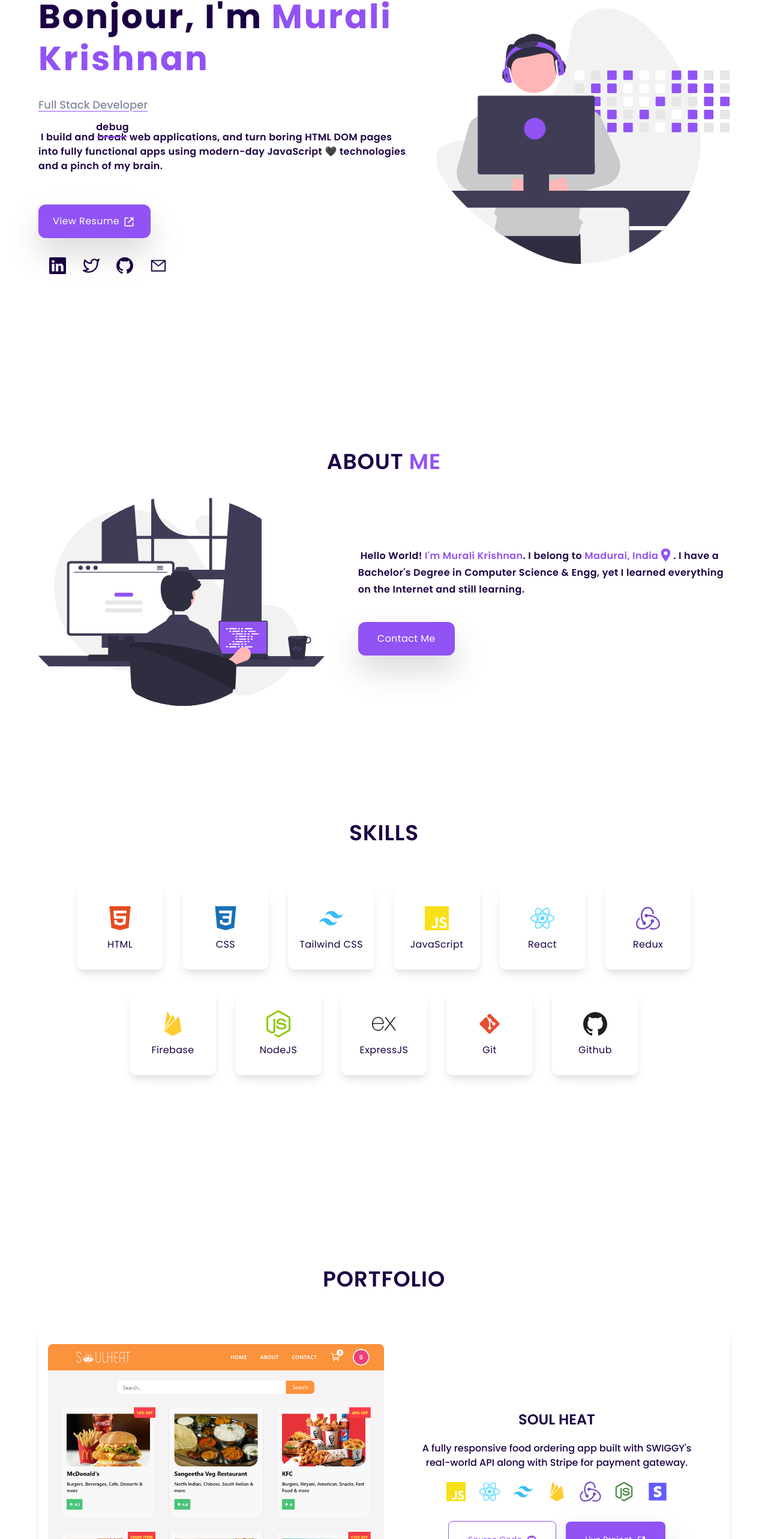
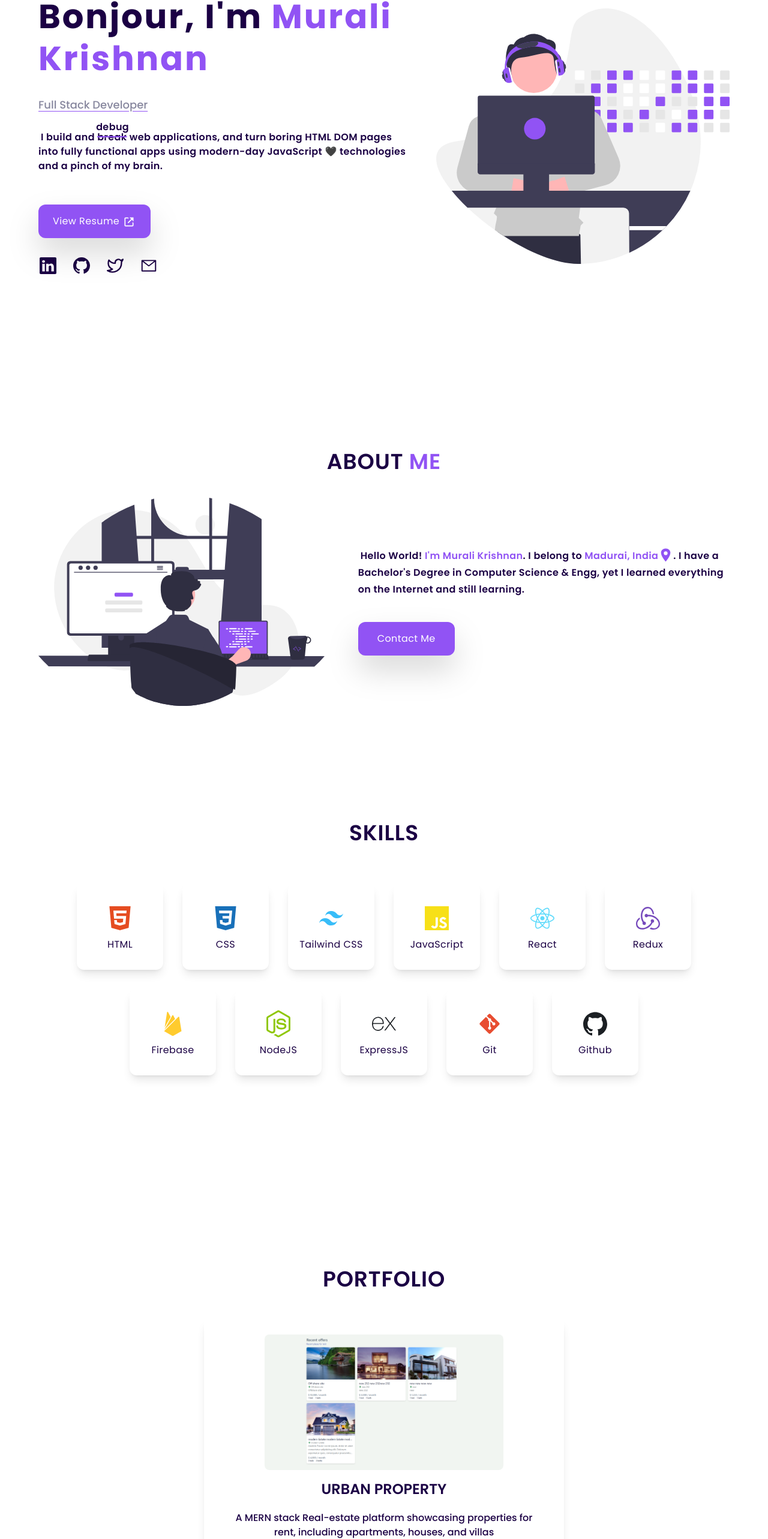
Before and after one commit to krish-98/muralikrishnan-portfolio, a React (Vite) app: page / in a window 1280 px wide. Shown: the part 208-2774 px from the top of the page at 60% size. Built offline with nearby package versions, Linux system fonts and the light colour scheme.

Commit message:
new project added

```diff
--- a/src/components/Header.jsx
+++ b/src/components/Header.jsx
@@ -1,18 +1,5 @@
 import { useEffect, useState } from 'react'
 import { HiMenu, HiX } from 'react-icons/hi'
-
-// const links = [
-//   { navigation: '#home', linkName: 'Home' },
-//   { navigation: '#about', linkName: 'About' },
-//   { navigation: '#skills', linkName: 'Skills' },
-//   { navigation: '#portfolio', linkName: 'Portfolio' },
-//   {
-//     navigation:
-//       'https://drive.google.com/file/d/1e5B0CPamP0gZlX0z4ybcZ0WPV1jo2z8h/view?usp=sharing',
-//     linkName: 'Resume',
-//   },
-//   { navigation: '#contact', linkName: 'Contact' },
-// ]
 
 const Header = () => {
   const [toggle, setToggle] = useState(false)
@@ -37,8 +24,9 @@ const Header = () => {
     <>
       {/* Mobile Navbar */}
       <nav
-        className={`lg:hidden sticky top-0 z-10 flex items-center justify-between p-4 bg-white text-primary ${
-          show && 'backdrop-blur-sm bg-transparent'
+        className={`lg:hidden sticky top-0 z-50 flex items-center justify-between p-4 bg-white text-primary ${
+          show && 'bg-transparent'
+        }
         } transition-all duration-300`}
       >
         <a className="text-2xl" href="#top">
@@ -115,14 +103,16 @@ const Header = () => {
 
       {/* laptop, Desktop Navbar */}
       <nav
-        className={`hidden lg:block sticky top-0 z-50 text-primary py-5 px-6 bg-white transition-all duration-300}`}
+        className={`hidden lg:block sticky top-0 z-50 text-primary py-5 px-6 bg-white transition-all duration-300 ${
+          show && 'bg-[#9153f4] text-white'
+        }`}
       >
         <div className="max-w-6xl mx-auto flex items-center justify-between">
           <a
             href="#top"
-            className="text-2xl uppercase font-semibold cursor-pointer hover:animate-pulse"
+            className="text-2xl font-medium cursor-pointer hover:animate-pulse"
           >
-            Murali Krishnan
+            Murali
           </a>
 
           <ul className="flex items-center gap-8 uppercase tracking-wider text-[.9rem] font-medium">
--- a/src/components/Hero.jsx
+++ b/src/components/Hero.jsx
@@ -1,18 +1,18 @@
-import Dev from "../assets/dev.svg"
-import { BiLinkExternal } from "react-icons/bi"
-import { AiOutlineMail } from "react-icons/ai"
-import { FiTwitter } from "react-icons/fi"
-import { BsLinkedin, BsGithub } from "react-icons/bs"
+import Dev from '../assets/dev.svg'
+import { BiLinkExternal } from 'react-icons/bi'
+import { AiOutlineMail } from 'react-icons/ai'
+import { FiTwitter } from 'react-icons/fi'
+import { BsLinkedin, BsGithub } from 'react-icons/bs'
 
 const Hero = () => {
   return (
     <section
       id="home"
-      className="h-[calc(100vh-64px)] flex items-center justify-center w-full  md:py-24 lg:px-6 lg:h-[calc(100vh-74px)] xl:px-0"
+      className="h-[calc(100vh-64px)] flex items-center justify-center w-full md:py-24 lg:px-6 lg:h-[calc(100vh-74px)] xl:px-0"
     >
       <div className="flex flex-col items-center gap-7 w-full text-center lg:items-start lg:text-left">
         <h1 className="font-bold text-5xl leading-tight tracking-wider md:text-[3.5rem]">
-          Bonjour, I'm{" "}
+          Bonjour, I'm{' '}
           <span className="font-bold text-primary">Murali Krishnan</span>
         </h1>
 
@@ -21,7 +21,7 @@ const Hero = () => {
         </p>
 
         <p className="text-sm leading-6 font-semibold tracking-wide md:w-[70%] lg:text-base lg:indent-1 lg:w-[93%]">
-          I build and{" "}
+          I build and{' '}
           <span className="relative">
             <span className="line-through decoration-2 decoration-primary">
               break
@@ -29,7 +29,7 @@ const Hero = () => {
             <span className="absolute bottom-[.8rem] left-[-2px] lg:left-[-6px] lg:bottom-4 ">
               debug
             </span>
-          </span>{" "}
+          </span>{' '}
           web applications, and turn boring HTML DOM pages into fully functional
           apps using modern-day JavaScript 🖤 technologies and a pinch of my
           brain.
@@ -46,7 +46,7 @@ const Hero = () => {
         </a>
 
         {/* Social Links */}
-        <div className="flex gap-6 my-1 lg:ml-4 ">
+        <div className="flex gap-6 my-1">
           <a
             className="hover:text-primary transition-all ease-in-out duration-300 "
             href="https://www.linkedin.com/in/muralikrishnanm98/"
@@ -58,20 +58,20 @@ const Hero = () => {
 
           <a
             className="hover:text-primary transition-all ease-in-out duration-300 "
+            href="https://github.com/krish-98"
+            target="_blank"
+            rel="noreferrer"
+          >
+            <BsGithub className="w-6 h-5 lg:h-7 lg:w-8" />
+          </a>
+
+          <a
+            className="hover:text-primary transition-all ease-in-out duration-300 "
             href="https://twitter.com/muralikrishn_an"
             target="_blank"
             rel="noreferrer"
           >
             <FiTwitter className="w-6 h-5 lg:h-7 lg:w-8" />
-          </a>
-
-          <a
-            className="hover:text-primary transition-all ease-in-out duration-300 "
-            href="https://github.com/krish-98"
-            target="_blank"
-            rel="noreferrer"
-          >
-            <BsGithub className="w-6 h-5 lg:h-7 lg:w-8" />
           </a>
 
           <a
--- a/src/components/Portfolio.jsx
+++ b/src/components/Portfolio.jsx
@@ -1,3 +1,4 @@
+import UrbanProperty from '../assets/urbanproperty.png'
 import SoulHeat from '../assets/soulheat.png'
 import Musik from '../assets/my-musik.png'
 import Audiophile from '../assets/audiophile.png'
@@ -10,12 +11,47 @@ import {
   SiRedux,
   SiNodedotjs,
   SiGithub,
+  SiExpress,
 } from 'react-icons/si'
 import { GrStripe } from 'react-icons/gr'
 import { BiLinkExternal } from 'react-icons/bi'
 import { FaReact } from 'react-icons/fa'
 
 const portfolios = [
+  {
+    img: UrbanProperty,
+    name: 'Urban Property',
+    description:
+      'A MERN stack Real-estate platform showcasing properties for rent, including apartments, houses, and villas',
+    sourceLink: 'https://github.com/krish-98/urban-property',
+    liveLink: 'https://urban-property.onrender.com',
+    stack: [
+      <FaReact
+        key="react"
+        className="w-12 h-8 text-[#61dbfb] flex scale-110 hover:shadow-primary transition-all ease-in-out duration-300"
+      />,
+      <SiTailwindcss
+        key="tailwindcss"
+        className="w-12 h-8 text-[#38bdf8] hover:scale-110 hover:shadow-primary transition-all ease-in-out duration-300"
+      />,
+      <SiFirebase
+        key="firebase"
+        className="w-12 h-8 text-[#ffcb2e] hover:scale-110 hover:shadow-primary transition-all ease-in-out duration-300"
+      />,
+      <SiRedux
+        key="redux"
+        className="w-12 h-8 text-[#764abc] flex scale-110 hover:shadow-primary transition-all ease-in-out duration-300"
+      />,
+      <SiNodedotjs
+        key="nodedotjs"
+        className="w-12 h-8 text-[#43853d] hover:scale-110 hover:shadow-primary transition-all ease-in-out duration-300"
+      />,
+      <SiExpress
+        key="expressjs"
+        className="w-12 h-8 text-black hover:scale-110 hover:shadow-primary transition-all ease-in-out duration-300"
+      />,
+    ],
+  },
   {
     img: SoulHeat,
     name: 'Soul Heat',
@@ -55,36 +91,6 @@ const portfolios = [
     ],
   },
   {
-    img: Musik,
-    name: 'Musik',
-    description:
-      'A modern-day music streaming web app built using Shazamcore API.',
-    sourceLink: 'https://github.com/krish-98/Musik',
-    liveLink: 'https://my-musik.netlify.app/',
-    stack: [
-      <SiJavascript
-        key="javascript"
-        className="w-12 h-8 text-[#f7e018] hover:scale-110 hover:shadow-primary transition-all ease-in-out duration-300"
-      />,
-      <FaReact
-        key="react"
-        className="w-12 h-8 text-[#61dbfb] flex scale-110 hover:shadow-primary transition-all ease-in-out duration-300"
-      />,
-      <SiTailwindcss
-        key="tailwindcss"
-        className="w-12 h-8 text-[#38bdf8] hover:scale-110 hover:shadow-primary transition-all ease-in-out duration-300"
-      />,
-      <SiReactrouter
-        key="reactrouter"
-        className="w-12 h-8 text-[#f44250] flex scale-110 hover:shadow-primary transition-all ease-in-out duration-300"
-      />,
-      <SiRedux
-        key="redux"
-        className="w-12 h-8 text-[#764abc] flex scale-110 hover:shadow-primary transition-all ease-in-out duration-300"
-      />,
-    ],
-  },
-  {
     img: Audiophile,
     name: 'Audiophile',
     description:
@@ -118,33 +124,55 @@ const portfolios = [
       />,
     ],
   },
-  //   {
-  //     img: City,
-  //     name: "City",
-  //     description:
-  //       "A food ordering application built using Tailwind CSS, React.js for UI logic, Redux-Toolkit for state management, and Firebase for user authentication, storage and database.",
-  //     sourceLink: "https://github.com/krish-98/city",
-  //     liveLink: "https://city-pi.vercel.app/",
-  //   },
+  {
+    img: Musik,
+    name: 'Musik',
+    description:
+      'A modern-day music streaming web app built using Shazamcore API.',
+    sourceLink: 'https://github.com/krish-98/Musik',
+    liveLink: 'https://my-musik.netlify.app/',
+    stack: [
+      <SiJavascript
+        key="javascript"
+        className="w-12 h-8 text-[#f7e018] hover:scale-110 hover:shadow-primary transition-all ease-in-out duration-300"
+      />,
+      <FaReact
+        key="react"
+        className="w-12 h-8 text-[#61dbfb] flex scale-110 hover:shadow-primary transition-all ease-in-out duration-300"
+      />,
+      <SiTailwindcss
+        key="tailwindcss"
+        className="w-12 h-8 text-[#38bdf8] hover:scale-110 hover:shadow-primary transition-all ease-in-out duration-300"
+      />,
+      <SiReactrouter
+        key="reactrouter"
+        className="w-12 h-8 text-[#f44250] flex scale-110 hover:shadow-primary transition-all ease-in-out duration-300"
+      />,
+      <SiRedux
+        key="redux"
+        className="w-12 h-8 text-[#764abc] flex scale-110 hover:shadow-primary transition-all ease-in-out duration-300"
+      />,
+    ],
+  },
 ]
 
 const Portfolio = () => {
   return (
     <>
       <div id="portfolio" className="lg:mb-80" />
-      <section>
-        <h2 className="text-center text-3xl font-semibold tracking-wide uppercase my-6 lg:my-16 lg:text-4xl">
+      <section className="w-[600px] mx-auto">
+        <h2 className="text-center text-3xl font-semibold tracking-wide uppercase my-6 lg:my-12 lg:text-4xl ">
           Portfolio
         </h2>
-
+        <div className="space-y-16">
           {portfolios.map((portfolio, index) => (
             <div
               key={index}
-            className="flex flex-col gap-4 my-12 p-4 shadow-lg rounded-md md:py-6 lg:flex-row hover:scale-105 transition-all duration-500 ease-in-out"
+              className="flex flex-col gap-4 my-12 p-4 shadow-lg rounded-md md:py-6 hover:scale-105 transition-all duration-500 ease-in-out"
             >
               {/* Project sceernshot */}
               <img
-              className="rounded-lg lg:w-[50%]"
+                className="rounded-lg lg:w-[70%]  self-center"
                 src={portfolio.img}
                 alt="project cover"
               />
@@ -188,6 +216,7 @@ const Portfolio = () => {
               </div>
             </div>
           ))}
+        </div>
       </section>
     </>
   )
```
Also changed, not shown: src/components/Main.jsx (+5 -6 lines), src/helper/utils.js (deleted, +0 -19 lines), src/assets/urbanproperty.png (added). Lines whose indentation alone changed are shown as unchanged.
